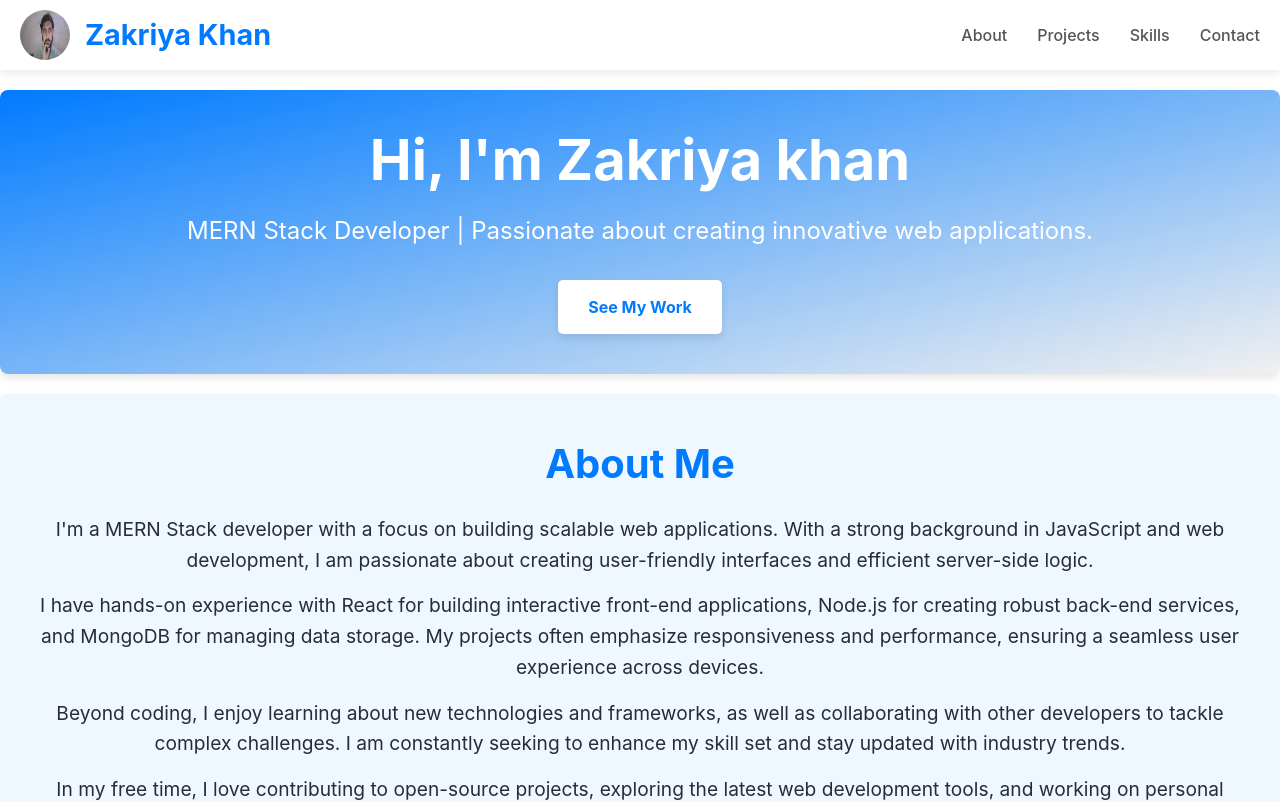
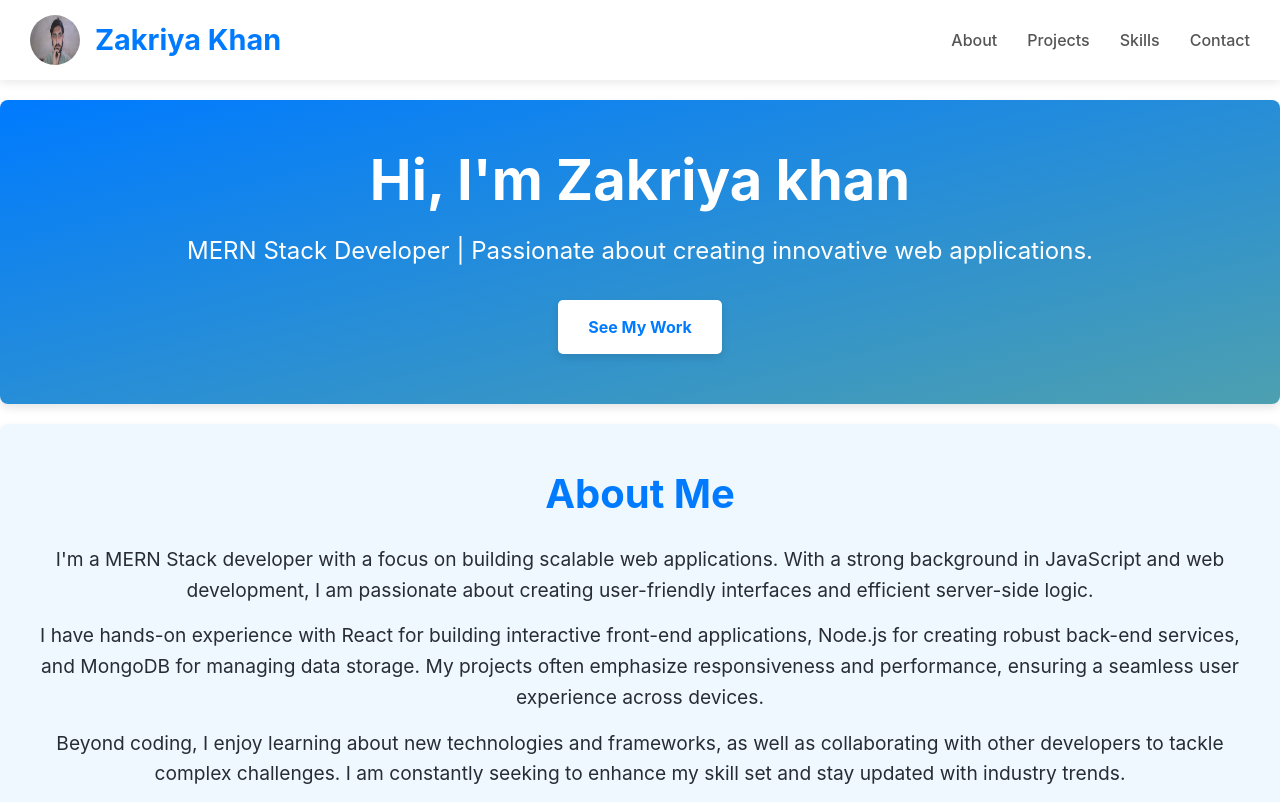
Before and after one commit to Zikria-khan/Portfolio, a React (Vite) app in the folder frontend/: page / in a window 1280 px wide. Shown: the top 802 px of the page. Built offline with nearby package versions, Linux system fonts and the light colour scheme.

Commit message:
new project has been uploaded

```diff
--- a/frontend/src/App.css
+++ b/frontend/src/App.css
@@ -10,6 +10,8 @@
   display: flex;
   flex-direction: column;
   min-height: 100vh; /* Full screen height */
+  font-family: 'Arial', sans-serif; /* Set a default font */
+  background-color: #f0f8ff; /* Light background for the whole page */
 }
 
 /* Navbar Styles */
@@ -18,7 +20,7 @@
   justify-content: space-between;
   align-items: center;
   background-color: #ffffff; /* White background */
-  padding: 10px 20px; /* Reduced padding for a cleaner look */
+  padding: 15px 30px; /* Added padding for comfort */
   position: sticky;
   top: 0;
   z-index: 1000;
@@ -63,7 +65,7 @@
 
 /* Hero Section Styles */
 .hero {
-  background: linear-gradient(to bottom right, #007BFF, #f0f0f0); /* Blue to light grey gradient */
+  background: linear-gradient(to bottom right, #007BFF, #4DA0B0); /* Blue to teal gradient */
   color: #ffffff; /* White text */
   text-align: center;
   flex: 1; /* Take full height */
@@ -71,6 +73,7 @@
   flex-direction: column;
   justify-content: center; /* Center the content vertically */
   align-items: center; /* Center the content horizontally */
+  padding: 50px 20px; /* Add padding for breathing space */
 }
 
 .hero h1 {
@@ -142,6 +145,7 @@ p {
   transition: background-color 0.3s, transform 0.2s; /* Smooth transition for effects */
   font-weight: bold; /* Bold text for emphasis */
   width: calc(33.333% - 20px); /* Three items per row with margin */
+  text-align: center; /* Center text in skill and project items */
 }
 
 .skill-item:hover,
```
